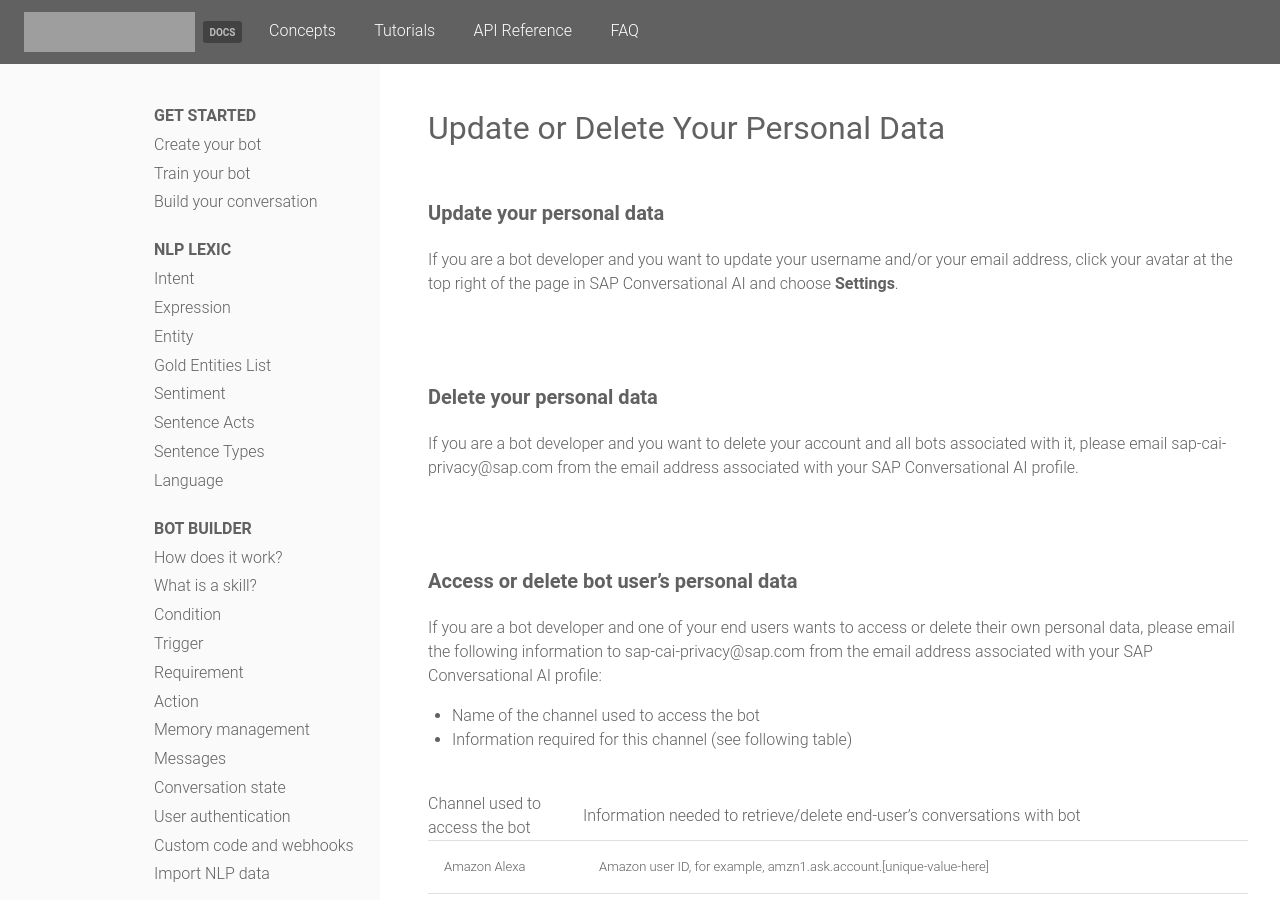
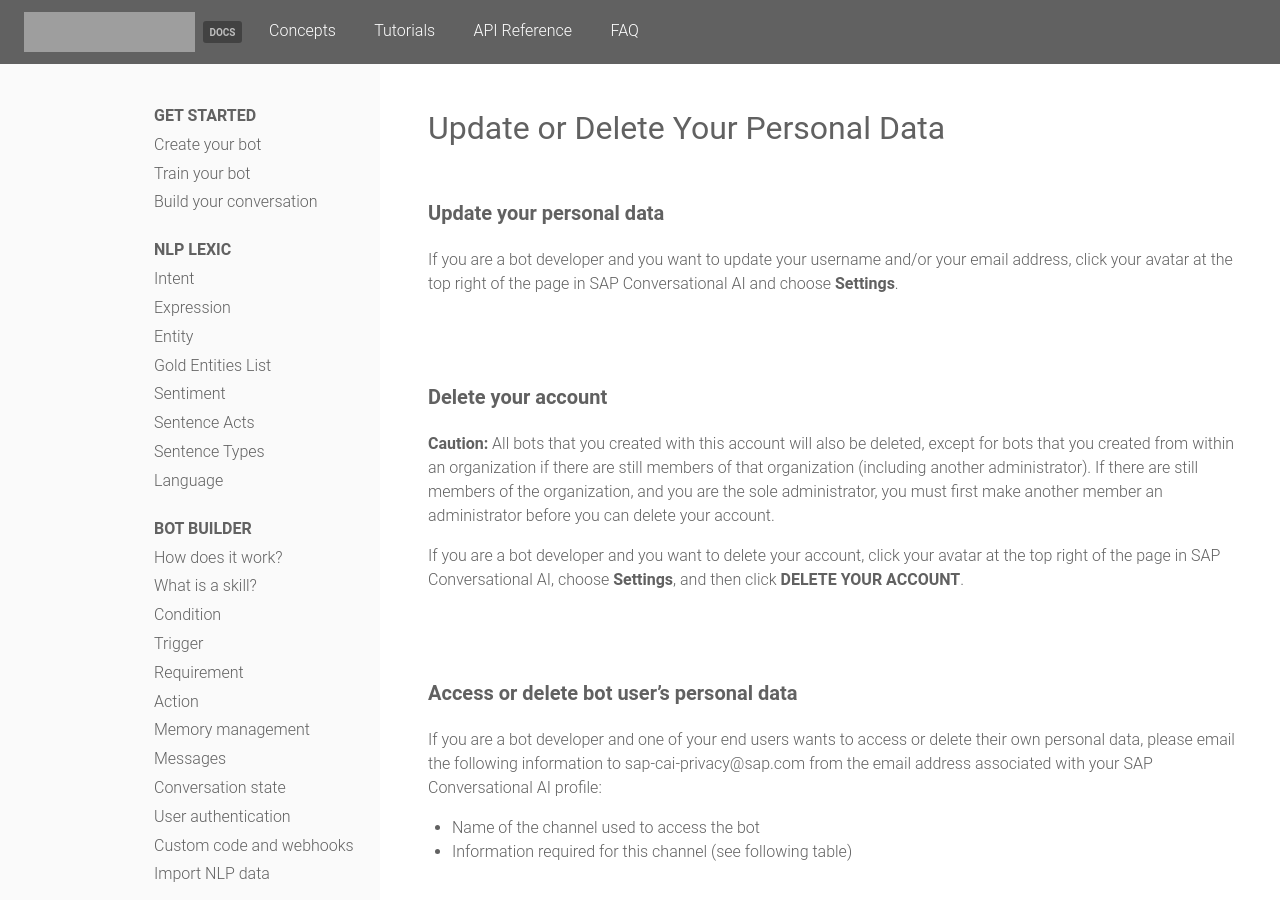
Before and after one commit to SAP-archive/docs, a Jekyll site: the page built from personal_data.md, in a window 1280 px wide and 900 px high. Built offline with Jekyll 4.4.1, drawn with Linux system fonts in a browser that asks for light colours; nearby versions of some CDN libraries; comment, search, counter and statistics services are not loaded; grey boxes are pictures that could not be loaded.

Commit message:
Update personal_data.md

```diff
--- a/personal_data.md
+++ b/personal_data.md
@@ -11,9 +11,11 @@ If you are a bot developer and you want to update your username and/or your emai
 
 <br/>
 
-### Delete your personal data
+### Delete your account
 
-If you are a bot developer and you want to delete your account and all bots associated with it, please email sap-cai-privacy@sap.com from the email address associated with your SAP Conversational AI profile.
+**Caution:** All bots that you created with this account will also be deleted, except for bots that you created from within an organization if there are still members of that organization (including another administrator). If there are still members of the organization, and you are the sole administrator, you must first make another member an administrator before you can delete your account.
+
+If you are a bot developer and you want to delete your account, click your avatar at the top right of the page in SAP Conversational AI, choose **Settings**, and then click **DELETE YOUR ACCOUNT**.
 
 <br/>
 
```
